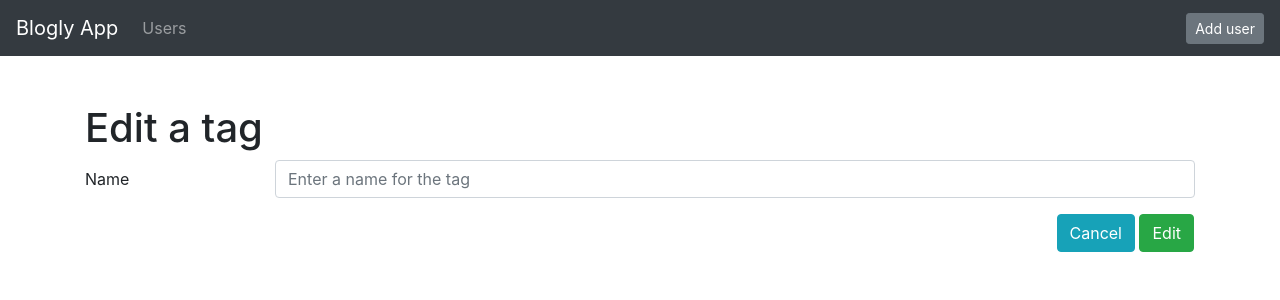
After one commit to daynielled/Blogly_app, a Flask app: template templates/edit_tags.html in a window 1280 px wide. The commit adds this page. Shown: the top 300 px of the page. Run offline with Flask 3, Linux system fonts and the light colour scheme; the template is opened without the code that fills it, so the values that code supplies are empty.

Commit message:
Corrected code for all parts

```diff
--- a/app.py
+++ b/app.py
@@ -3,7 +3,7 @@
 from flask import Flask, render_template, redirect, request, flash
 # from flask_sqlalchemy import SQLAlchemy
 from flask_debugtoolbar import DebugToolbarExtension
-from models import db, connect_db, User, Post
+from models import db, connect_db, User, Post, Tag
 
 app = Flask(__name__)
 app.config['SQLALCHEMY_DATABASE_URI'] = 'postgresql:///blogly'
@@ -50,9 +50,9 @@ def new_user_form():
 @app.route('/user/new', methods=['POST'])
 def add_user():
     """ Handle form submission for adding new user"""
-    first_name = request.form['first_name']
-    last_name = request.form['last_name']
-    img_url = request.form['img_url', 'DEFAULT_PROFILE']
+    first_name = request.form.get('first_name')
+    last_name = request.form.get('last_name')
+    img_url = request.form.get('img_url', 'DEFAULT_PROFILE')
 
     new_user = User(first_name=first_name, last_name=last_name, img_url=img_url)
 
@@ -85,7 +85,7 @@ def edited_user(user_id):
     user = User.query.get_or_404(user_id)
     user.first_name = request.form['first_name']
     user.last_name = request.form['last_name']
-    user.image_url = request.form['image_url', 'DEFAULT_PROFILE']
+    user.img_url = request.form['img_url', 'DEFAULT_PROFILE']
 
     db.session.add(user)
     db.session.commit()
@@ -111,16 +111,20 @@ def new_posts_form(user_id):
     """Show form to add a post for that user"""
 
     user = User.query.get_or_404(user_id)
-    return render_template('new_post.html', user=user)
+    tags = Tag.query.all()
+    return render_template('new_post.html', user=user, tags=tags)
+
 
 @app.route('/users/<int:user_id>/posts/new', methods=['POST'])
 def add_posts(user_id):
     """Handle form submission for a new post and redirect to the user detail page"""
 
     user = User.query.get_or_404(user_id)
-    title = request.form.get['title']
-    content = request.form.get['content']
+    tag_ids = [int(num) for num in request.form.getlist("tags")]
+    tags = Tag.query.filter(Tag.id.in_(tag_ids)).all()
 
+    title = request.form.get('title')
+    content = request.form.get('content')
     new_post = Post(title=title, content=content, user=user)
     db.session.add(new_post)
     db.session.commit()
@@ -140,7 +144,8 @@ def show_posts(post_id):
 def edit_posts_form(post_id):
     """Show form to edit a post and to cancel(back to the post page)"""
     post = Post.query.get_or_404(post_id)
-    return render_template('edit_post.html', post=post)
+    tags = Tag.query.all()
+    return render_template('edit_post.html', post=post, tags=tags)
 
 
 @app.route('/posts/<int:post_id>/edit', methods=['POST'])
@@ -149,6 +154,9 @@ def edit_posts(post_id):
     post = Post.query.get_or_404(post_id)
     post.title= request.form['title']
     post.content= request.form['content']
+
+    tag_ids = [int(num) for num in request.form.getlist("tags")]
+    post.tags = Tag.query.filter(Tag.id.in_(tag_ids)).all()
 
     db.session.add(post)
     db.session.commit()
@@ -166,3 +174,80 @@ def delete_post(post_id):
     flash(f"Post '{post.title}' deleted.")
 
     return redirect(f'/users/{post.user_id}')
+
+
+#############Tags Route#############
+
+@app.route('/tags')
+def tags_index():
+    """Show a page with info on all tags"""
+
+    tags = Tag.query.all()
+    return render_template('tags/index.html', tags=tags)
+
+
+@app.route('/tags/new')
+def tags_new_form():
+    """Show a form to create a new tag"""
+
+    posts = Post.query.all()
+    return render_template('tags/new.html', posts=posts)
+
+
+@app.route("/tags/new", methods=["POST"])
+def tags_new():
+    """Handle form submission for creating a new tag"""
+
+    post_ids = [int(num) for num in request.form.getlist("posts")]
+    posts = Post.query.filter(Post.id.in_(post_ids)).all()
+    new_tag = Tag(name=request.form['name'], posts=posts)
+
+    db.session.add(new_tag)
+    db.session.commit()
+    flash(f"Tag '{new_tag.name}' added.")
+
+    return redirect("/tags")
+
+
+@app.route('/tags/<int:tag_id>')
+def tags_show(tag_id):
+    """Show a page with info on a specific tag"""
+
+    tag = Tag.query.get_or_404(tag_id)
+    return render_template('tags/show.html', tag=tag)
+
+
+@app.route('/tags/<int:tag_id>/edit')
+def tags_edit_form(tag_id):
+    """Show a form to edit an existing tag"""
+
+    tag = Tag.query.get_or_404(tag_id)
+    posts = Post.query.all()
+    return render_template('tags/edit.html', tag=tag, posts=posts)
+
+
+@app.route('/tags/<int:tag_id>/edit', methods=["POST"])
+def tags_edit(tag_id):
+    """Handle form submission for updating an existing tag"""
+
+    tag = Tag.query.get_or_404(tag_id)
+    tag.name = request.form['name']
+    post_ids = [int(num) for num in request.form.getlist("posts")]
+    tag.posts = Post.query.filter(Post.id.in_(post_ids)).all()
+
+    db.session.add(tag)
+    db.session.commit()
+    flash(f"Tag '{tag.name}' edited.")
+
+    return redirect("/tags")
+
+@app.route('/tags/<int:tag_id>/delete', methods=["POST"])
+def tags_destroy(tag_id):
+    """Handle form submission for deleting an existing tag"""
+
+    tag = Tag.query.get_or_404(tag_id)
+    db.session.delete(tag)
+    db.session.commit()
+    flash(f"Tag '{tag.name}' deleted.")
+
+    return redirect("/tags")
--- a/templates/base.html
+++ b/templates/base.html
@@ -3,18 +3,28 @@
 <head>
     <meta charset="UTF-8">
     <meta name="viewport" content="width=device-width, initial-scale=1.0">
-    <title>{% block title %}Blogly App{% endblock %}</title>
-    <link rel="stylesheet" href="https://cdn.jsdelivr.net/npm/bootstrap@4.4.1/dist/css/bootstrap.min.css" integrity="sha384-Vkoo8x4CGsO3+Hhxv8T/Q5PaXtkKtu6ug5TOeNV6gBiFeWPGFN9MuhOf23Q9Ifjh" crossorigin="anonymous">
+    <title>Blogly App &ndash; {% block title %}{% endblock %} </title>
+    <link rel="stylesheet"
+    href="https://cdn.jsdelivr.net/npm/bootstrap@4.4.1/dist/css/bootstrap.min.css"
+    integrity="sha384-Vkoo8x4CGsO3+Hhxv8T/Q5PaXtkKtu6ug5TOeNV6gBiFeWPGFN9MuhOf23Q9Ifjh"
+    crossorigin="anonymous">
 </head>
 <body>
-    <div class="container">
-        <nav class="navbar navbar-expand-lg navbar-light bg-light">
+        <nav class="navbar navbar-expand-lg navbar-dark bg-dark">
             <a class="navbar-brand"  href="/">Blogly App</a>
+            <ul class="navbar-nav">
+                <li class="nav-item"><a class="nav-link" href="/users">Users</a></li>
+              </ul>
+              <ul class="navbar-nav ml-auto">
+                <li class="nav-item">
+                  <a class="btn btn-sm btn-secondary" href="/users/new">Add user</a>
+                </li>
+              </ul>
         </nav>
-        <div class="mt-3">
+        <div class="container mt-5">
                 {% block content %} {% endblock %}
         </div>
-    </div>
+
 
     <script src="https://code.jquery.com/jquery-3.4.1.slim.min.js" integrity="sha384-J6qa4849blE2+poT4WnyKhv5vZF5SrPo0iEjwBvKU7imGFAV0wwj1yYfoRSJoZ+n" crossorigin="anonymous"></script>
     <script src="https://cdn.jsdelivr.net/npm/popper.js@1.16.0/dist/umd/popper.min.js" integrity="sha384-Q6E9RHvbIyZFJoft+2mJbHaEWldlvI9IOYy5n3zV9zzTtmI3UksdQRVvoxMfooAo" crossorigin="anonymous"></script>
--- /dev/null
+++ b/templates/edit_tags.html
@@ -0,0 +1,46 @@
+{% extends 'base.html' %}
+
+{% block title %}Edit Tag{% endblock %}
+
+{% block content %}
+
+<h1>Edit a tag</h1>
+
+<form method="POST" action="/tags/{{ tag.id }}/edit">
+
+  <div class="form-group row">
+    <label for="name" class="col-sm-2 col-form-label d-flex align-items-center">
+      Name
+    </label>
+    <div class="col-sm-10">
+      <input type="text" class="form-control" id="name" name="name" placeholder="Enter a name for the tag"
+        value="{{ tag.name }}">
+    </div>
+  </div>
+
+  <div class="form-group row form-check">
+    {% for post in posts %}
+    <div>
+      <input class="form-control" type="checkbox" value="{{ post.id }}" id="post_{{ post.id }}" name="posts" {% if post
+        in tag.posts %} checked {% endif %}>
+
+
+
+      <label class="form-check-label" for="post_{{ post.id }}">
+        {{ post.title }}
+      </label>
+    </div>
+    {% endfor %}
+  </div>
+
+  <div class="mt-3 form-group row">
+    <div class="ml-auto mr-3">
+      <a href="/tags" class="btn btn-info">Cancel</a>
+      <button type="submit" class="btn btn-success">Edit</button>
+    </div>
+
+  </div>
+
+</form>
+
+{% endblock %}
--- a/templates/users_list.html
+++ b/templates/users_list.html
@@ -3,16 +3,16 @@
 {% block title %} Users {% endblock %}
 
 {% block content %}
-    <h3>{{ Users }}</h3>
+    <h3>Users</h3>
          <ul>
             {% for user in users %}
                  <li>
-                    <a href="/users/{{user_id}}>">{{ user.get_full_name() }}</a>
+                    <a href="/users/{{user_id}}">{{ user.get_full_name }}</a>
                 </li>
             {% endfor %}
          </ul>
 
-         <p> <a href="/user/new" class="btn btn-secondary">Add User</a></p>
+         <p> <a href="/user/new" class="btn btn-sm btn-secondary">Add User</a></p>
 
 
 
```
Also changed, not shown: models.py (+29 -2 lines), templates/404.html (added, +15 -0 lines), templates/add_user.html (+5 -5 lines), templates/edit_post.html (+25 -6 lines), templates/edit_user.html (+6 -17 lines), templates/homepage_post.html (+14 -4 lines), templates/new_post.html (+32 -7 lines), templates/new_tags.html (added, +45 -0 lines), templates/show_tags.html (added, +23 -0 lines), templates/tags_index.html (added, +17 -0 lines), templates/view_post.html (+9 -0 lines), templates/view_user.html (+8 -7 lines).
